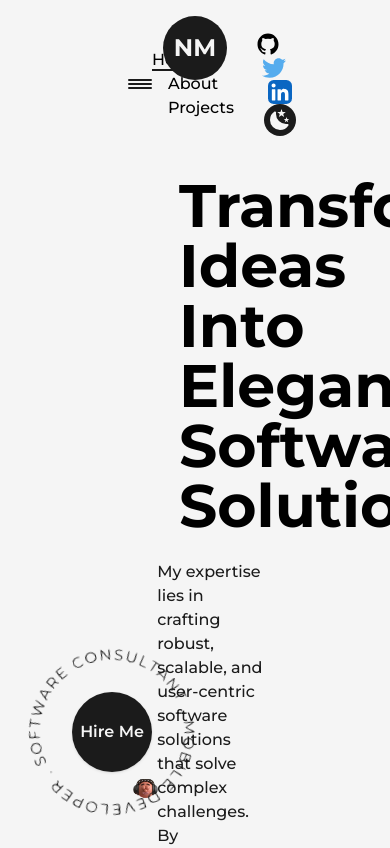
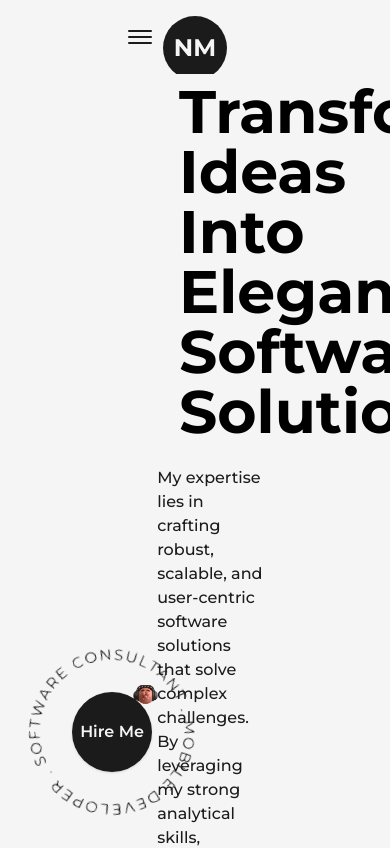
Before and after one commit to NickM101/portfolio, a Next.js app: page / in a window 390 px wide. Shown: the top 848 px of the page. Built offline with nearby package versions, Linux system fonts and the light colour scheme.

Commit message:
Navigation bar is responsive

```diff
--- a/src/components/NavBar.js
+++ b/src/components/NavBar.js
@@ -1,13 +1,19 @@
-import React from "react";
+import React, {useState} from "react";
 import Link from "next/link";
-import { useRouter } from "next/router";
-import { motion } from "framer-motion";
+import {useRouter} from "next/router";
+import {motion} from "framer-motion";
 
 import Logo from "./Logo";
-import { GithubIcon, LinkedInIcon, MoonIcon, SunIcon, TwitterIcon } from "./Icons";
+import {
+  GithubIcon,
+  LinkedInIcon,
+  MoonIcon,
+  SunIcon,
+  TwitterIcon,
+} from "./Icons";
 import useThemeSwitcher from "@/hooks/useThemeSwitcher";
 
-const CustomLink = ({ href, title, className = "" }) => {
+const CustomLink = ({href, title, className = ""}) => {
   const router = useRouter();
 
   return (
@@ -28,20 +34,64 @@
   );
 };
 
+const CustomMobileLink = ({href, title, className = "", toggle}) => {
+  const router = useRouter();
+
+  const handleClick = () => {
+    toggle();
+    router.push(href);
+  };
+
+  return (
+    <button
+      href={href}
+      className={`${className} relative group text-light dark:text-dark my-2`}
+      onClick={handleClick}
+    >
+      {title}
+      <span
+        className={`h-[2px] inline-block  bg-light dark:bg-dark absolute left-0 -bottom-0.5 group-hover:w-full translate-[width] ease duration-300 dark:bg-light ${
+          router.asPath === href ? "w-full" : "w-0"
+        }`}
+      >
+        &nbsp;
+      </span>
+    </button>
+  );
+};
+
 const NavBar = () => {
+  const [mode, setMode] = useThemeSwitcher();
+  const [isOpen, setIsOpen] = useState(false);
 
-  const [mode, setMode] = useThemeSwitcher();
+  const handleClick = () => {
+    return setIsOpen(!isOpen);
+  };
 
   return (
     <header className="w-full px-32 py-8 font-medium flex items-center justify-between relative dark:text-light">
-
-     <button className="flex flex-col justify-center items-center">
-      <span className="bg-dark dark:bg-light block h-0.5 w-6 rounded-sm -translate-y-0.5"></span>
-      <span className="bg-dark dark:bg-light block h-0.5 w-6 rounded-sm " ></span>
-      <span className="bg-dark dark:bg-light block h-0.5 w-6 rounded-sm translate-y-0.5"></span>
+      <button
+        className="flex-col justify-center items-center hidden lg:flex"
+        onClick={handleClick}
+      >
+        <span
+          className={`bg-dark dark:bg-light block transition-all duration-300 ease-out h-0.5 w-6 rounded-sm ${
+            isOpen ? "rotate-45  translate-y-1" : " -translate-y-0.5"
+          }`}
+        ></span>
+        <span
+          className={`bg-dark dark:bg-light block transition-all duration-300 ease-out h-0.5 w-6 rounded-sm my-0.5 ${
+            isOpen ? "opacity-0" : "opacity-100"
+          }`}
+        ></span>
+        <span
+          className={`bg-dark dark:bg-light block transition-all duration-300 ease-out h-0.5 w-6 rounded-sm ${
+            isOpen ? "-rotate-45 -translate-y-1" : "translate-y-0.5"
+          }`}
+        ></span>
       </button>
 
-
+      <div className="w-full flex justify-between items-center lg:hidden">
         <nav>
           <CustomLink href={"/"} title={"Home"} className="mr-4" />
           <CustomLink href={"/about"} title={"About"} className="mx-4" />
@@ -52,8 +102,8 @@
         <nav className="flex items-center justify-center flex-wrap">
           <motion.a
             target={"_blank"}
-          whileHover={{ y: -2 }}
-          whileTap={{ scale: 0.9 }}
+            whileHover={{y: -2}}
+            whileTap={{scale: 0.9}}
             className="w-6 mr-3"
             href="https://github.com/NickM101"
           >
@@ -61,8 +111,8 @@
           </motion.a>
           <motion.a
             target={"_blank"}
-          whileHover={{ y: -2 }}
-          whileTap={{ scale: 0.9 }}
+            whileHover={{y: -2}}
+            whileTap={{scale: 0.9}}
             className="w-6 mx-3"
             href="https://twitter.com/nick__nesh"
           >
@@ -70,8 +120,8 @@
           </motion.a>
           <motion.a
             target={"_blank"}
-          whileHover={{ y: -2 }}
-          whileTap={{ scale: 0.9 }}
+            whileHover={{y: -2}}
+            whileTap={{scale: 0.9}}
             className="w-6 ml-3"
             href="https://www.linkedin.com/in/nickmunene101/"
           >
@@ -79,11 +129,90 @@
           </motion.a>
           <button
             onClick={() => setMode(mode === "light" ? "dark" : "light")}
-        className={`ml-3 flex items-center justify-center rounded-full p-1 ${mode === 'light' ? "bg-dark text-light" : "bg-light text-dark"}`}
+            className={`ml-3 flex items-center justify-center rounded-full p-1 ${
+              mode === "light" ? "bg-dark text-light" : "bg-light text-dark"
+            }`}
           >
-{mode === 'dark' ? <SunIcon className={"fill-dark"} /> : <MoonIcon className={"fill-dark"} />}
+            {mode === "dark" ? (
+              <SunIcon className={"fill-dark"} />
+            ) : (
+              <MoonIcon className={"fill-dark"} />
+            )}
           </button>
         </nav>
+      </div>
+
+      {isOpen ? (
+        <motion.div
+        initial={{scale: 0, opacity: 0, x: "-50%", y: "-50%"}}
+        animate={{scale: 1, opacity: 1}}
+        className="min-w-[70vw] flex flex-col justify-between items-center fixed z-30 top-1/2 left-1/2 -translate-x-1/2 -translate-y-1/2 bg-dark/90 dark:bg-light/75 rounded-lg backdrop-blur-md py-32 sm:py-14">
+          <nav className="flex flex-col items-center justify-center">
+            <CustomMobileLink
+              toggle={handleClick}
+              href={"/"}
+              title={"Home"}
+
+            />
+            <CustomMobileLink
+              toggle={handleClick}
+              href={"/about"}
+              title={"About"}
+
+            />
+            <CustomMobileLink
+              toggle={handleClick}
+              href={"/projects"}
+              title={"Projects"}
+
+            />
+            {/* <CustomLink href={"/contact"} title={"Contact Me"} className="ml-4" /> */}
+          </nav>
+
+          <nav className="flex items-center justify-center flex-wrap mt-2">
+            <motion.a
+              target={"_blank"}
+              whileHover={{y: -2}}
+              whileTap={{scale: 0.9}}
+              className="w-6 mr-3 "
+              href="https://github.com/NickM101"
+            >
+              <GithubIcon className={'bg-light rounded-full dark:bg-dark'} />
+            </motion.a>
+            <motion.a
+              target={"_blank"}
+              whileHover={{y: -2}}
+              whileTap={{scale: 0.9}}
+              className="w-6 mx-3"
+              href="https://twitter.com/nick__nesh"
+            >
+              <TwitterIcon />
+            </motion.a>
+            <motion.a
+              target={"_blank"}
+              whileHover={{y: -2}}
+              whileTap={{scale: 0.9}}
+              className="w-6 ml-3"
+              href="https://www.linkedin.com/in/nickmunene101/"
+            >
+              <LinkedInIcon />
+            </motion.a>
+            <button
+              onClick={() => setMode(mode === "light" ? "dark" : "light")}
+              className={`ml-3 flex items-center justify-center rounded-full p-1 ${
+                mode === "light" ? "bg-dark text-light" : "bg-light text-dark"
+              }`}
+            >
+              {mode === "dark" ? (
+                <SunIcon className={"fill-dark"} />
+              ) : (
+                <MoonIcon className={"fill-dark"} />
+              )}
+            </button>
+          </nav>
+        </motion.div>
+      ) : null}
+
       <div className="absolute left-[50%] top-2 translate-x-[-50%]">
         <Logo />
       </div>
--- a/src/hooks/useThemeSwitcher.js
+++ b/src/hooks/useThemeSwitcher.js
@@ -49,4 +49,4 @@
   return [mode, setMode];
 }
 
-export default useThemeSwitcher
+export default useThemeSwitcher;
```
Lines whose indentation alone changed are shown as unchanged.
